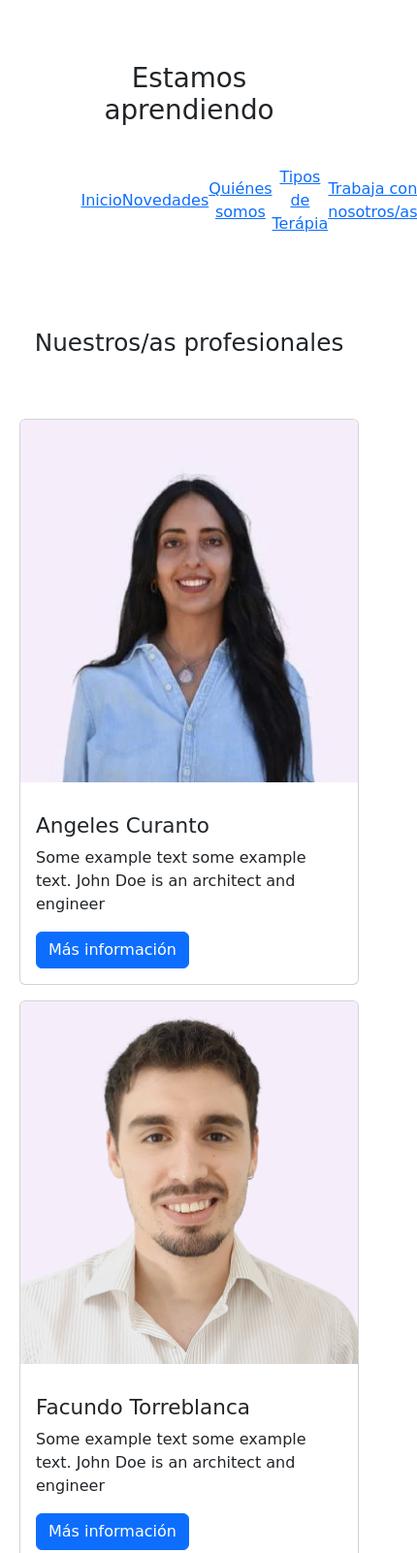
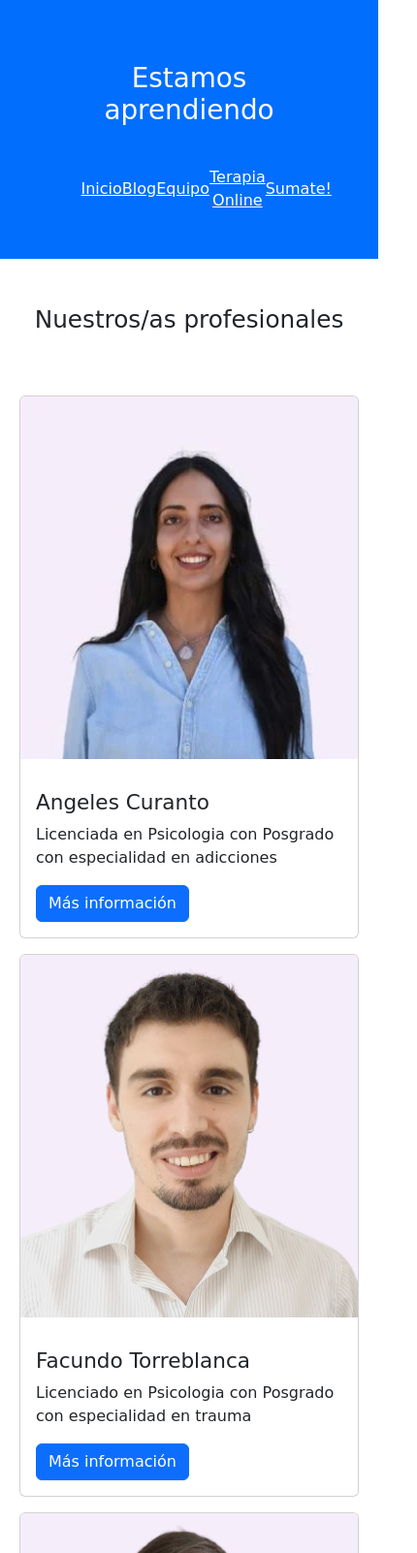
Before and after one commit to mmganancias/Preentrega3-MACHUCA.GANANCIAS, a website: page pages/equipo.html in a window 390 px wide. Shown: the top 1602 px of the page at 97% size, 430 px wide, since content can reach past the window. Drawn offline with nearby package versions, Linux system fonts and the light colour scheme.

Commit message:
actualizacion

```diff
--- a/pages/quienessomos.html
+++ b/pages/equipo.html
@@ -4,10 +4,11 @@
     <meta charset="UTF-8">
     <meta http-equiv="X-UA-Compatible" content="IE=edge">
     <meta name="viewport" content="width=device-width, initial-scale=1.0">
+    <link rel="stylesheet" href="https://cdnjs.cloudflare.com/ajax/libs/animate.css/4.1.1/animate.min.css">
     <link rel="stylesheet" href="../css/style.css">
-    <link rel="stylesheet" href="https://cdnjs.cloudflare.com/ajax/libs/animate.css/4.1.1/animate.min.css">
     <link href="https://cdn.jsdelivr.net/npm/bootstrap@5.2.3/dist/css/bootstrap.min.css" rel="stylesheet">
     <link href="https://cdnjs.cloudflare.com/ajax/libs/font-awesome/5.13.0/css/all.min.css" rel="stylesheet">
+    <script src="https://kit.fontawesome.com/cda0f6f2b1.js" crossorigin="anonymous"></script>
     <link rel="preconnect" href="https://fonts.googleapis.com">
     <link rel="preconnect" href="https://fonts.gstatic.com" crossorigin>
     <title>Estamos aprendiendo</title>
@@ -15,15 +16,15 @@
     <meta name="keywords" content="profesionales en salud mental, psicologia online, acompañamiento online">
 </head>
 <body>
-    <header class="main-head">
+    <header class="main-head text-white">
         <nav>
           <h1 id="logo">Estamos aprendiendo</h1>
           <ul>
-            <li><a href="../index.html">Inicio</a></li>
-            <li><a href="novedades.html">Novedades</a></li>
-            <li><a class="active" href="#">Quiénes somos</a></li>
-            <li><a href="tiposdeterapia.html">Tipos de Terápia</a></li>
-            <li><a href="trabajaconnosotros.html">Trabaja con nosotros/as</a></li>
+            <li><a class="text-white" href="../index.html">Inicio</a></li>
+            <li><a class="text-white" href="blog.html">Blog</a></li>
+            <li><a class="active text-white" href="#">Equipo</a></li>
+            <li><a class="text-white" href="terapiaonline.html">Terapia Online</a></li>
+            <li><a class="text-white" href="sumate.html">Sumate!</a></li>
           </ul>
         </nav>
     </header>
@@ -37,7 +38,7 @@
                 <figure><img class="card-img-top" src="../imgs/angeles_curanto.webp" alt="angeles_Curanto" style="width:100%"></figure>
                 <div class="card-body">
                     <h4 class="card-title">Angeles Curanto</h4>
-                    <p class="card-text">Some example text some example text. John Doe is an architect and engineer</p>
+                    <p class="card-text">Licenciada en Psicologia con Posgrado con especialidad en adicciones</p>
                     <a href="#" class="btn btn-primary">Más información</a>
                 </div>
             </div>
@@ -47,7 +48,7 @@
                 <figure><img class="card-img-top" src="../imgs/facundo_torreblanca.png" alt="angeles_Curanto" style="width:100%"></figure>
                 <div class="card-body">
                     <h4 class="card-title">Facundo Torreblanca</h4>
-                    <p class="card-text">Some example text some example text. John Doe is an architect and engineer</p>
+                    <p class="card-text">Licenciado en Psicologia con Posgrado con especialidad en trauma</p>
                     <a href="#" class="btn btn-primary">Más información</a>
                 </div>
             </div>
@@ -57,7 +58,7 @@
                 <figure><img class="card-img-top" src="../imgs/genesis_espinosa.png" alt="angeles_Curanto" style="width:100%"></figure>
                 <div class="card-body">
                     <h4 class="card-title">Genesis Espinosa</h4>
-                    <p class="card-text">Some example text some example text. John Doe is an architect and engineer</p>
+                    <p class="card-text">Licenciada en Psicologia, especialidad en niños/as</p>
                     <a href="#" class="btn btn-primary">Más información</a>
                 </div>
             </div>
@@ -67,7 +68,7 @@
                 <figure><img class="card-img-top" src="../imgs/giuliana_ferro.png" alt="angeles_Curanto" style="width:100%"></figure>
                 <div class="card-body">
                     <h4 class="card-title">Giuliana Ferro</h4>
-                    <p class="card-text">Some example text some example text. John Doe is an architect and engineer</p>
+                    <p class="card-text">Licenciada en Psicologia, Doctoado con especialidad Psicoanalitica</p>
                     <a href="#" class="btn btn-primary">Más información</a>
                 </div>
             </div>
@@ -77,7 +78,7 @@
                 <figure><img class="card-img-top" src="../imgs/ivana_bazan.png" alt="angeles_Curanto" style="width:100%"></figure>
                 <div class="card-body">
                     <h4 class="card-title">Ivana Bazan</h4>
-                    <p class="card-text">Some example text some example text. John Doe is an architect and engineer</p>
+                    <p class="card-text">Licenciada en Psicologia, especialidad en adultos mayores</p>
                     <a href="#" class="btn btn-primary">Más información</a>
                 </div>
             </div>
@@ -87,7 +88,7 @@
                 <figure><img class="card-img-top" src="../imgs/joaquin_gonzalez.png" alt="angeles_Curanto" style="width:100%"></figure>
                 <div class="card-body">
                     <h4 class="card-title">Joaquin   Gonzalez</h4>
-                    <p class="card-text">Some example text some example text. John Doe is an architect and engineer</p>
+                    <p class="card-text">Licenciado en Psicologia, Master en Psicologia Gestalt</p>
                     <a href="#" class="btn btn-primary">Más información</a>
                 </div>
             </div>
@@ -97,7 +98,7 @@
                 <figure><img class="card-img-top" src="../imgs/macarena_cannizaro.png" alt="angeles_Curanto" style="width:100%"></figure>
                 <div class="card-body">
                     <h4 class="card-title">Macarena Cannizaro</h4>
-                    <p class="card-text">Some example text some example text. John Doe is an architect and engineer</p>
+                    <p class="card-text">Licenciada en Psicologia, especialidad cognitivo-conductuak</p>
                     <a href="#" class="btn btn-primary">Más información</a>
                 </div>
             </div>
@@ -107,7 +108,7 @@
                 <figure><img class="card-img-top" src="../imgs/marcela_lattam.png" alt="angeles_Curanto" style="width:100%"></figure>
                 <div class="card-body">
                     <h4 class="card-title">Marcela Lattam</h4>
-                    <p class="card-text">Some example text some example text. John Doe is an architect and engineer</p>
+                    <p class="card-text">Licenciada en Psicologia, especialidad en adolescentes</p>
                     <a href="#" class="btn btn-primary">Más información</a>
                 </div>
             </div>
@@ -117,7 +118,7 @@
                 <figure><img class="card-img-top" src="../imgs/maximiliano_martin.png" alt="angeles_Curanto" style="width:100%"></figure>
                 <div class="card-body">
                     <h4 class="card-title">Maximiliano Martin</h4>
-                    <p class="card-text">Some example text some example text. John Doe is an architect and engineer</p>
+                    <p class="card-text">Licenciado en Psicologia, especialista en teparia de pareja</p>
                     <a href="#" class="btn btn-primary">Más información</a>
                 </div>
             </div>
@@ -127,7 +128,7 @@
                 <figure><img class="card-img-top" src="../imgs/mayra_villegas.png" alt="angeles_Curanto" style="width:100%"></figure>
                 <div class="card-body">
                     <h4 class="card-title">Mayra Villegas</h4>
-                    <p class="card-text">Some example text some example text. John Doe is an architect and engineer</p>
+                    <p class="card-text">Licenciada en Psicologia, especialidad: conductista</p>
                     <a href="#" class="btn btn-primary">Más información</a>
                 </div>
             </div>
@@ -137,7 +138,7 @@
                 <figure><img class="card-img-top" src="../imgs/melina_mansilla.-png.png" alt="angeles_Curanto" style="width:100%"></figure>
                 <div class="card-body">
                     <h4 class="card-title">Melina Mansilla</h4>
-                    <p class="card-text">Some example text some example text. John Doe is an architect and engineer</p>
+                    <p class="card-text">Licenciada en Psicologia, especialidad personas en cuidados paleativos</p>
                     <a href="#" class="btn btn-primary">Más información</a>
                 </div>
             </div>
@@ -147,7 +148,7 @@
                 <figure><img class="card-img-top" src="../imgs/melisa_flores.png" alt="angeles_Curanto" style="width:100%"></figure>
                 <div class="card-body">
                     <h4 class="card-title">Melisa Flores</h4>
-                    <p class="card-text">Some example text some example text. John Doe is an architect and engineer</p>
+                    <p class="card-text">Licenciada en Psicologia, especialidad: psicoanalisis</p>
                     <a href="#" class="btn btn-primary">Más información</a>
                 </div>
             </div>
@@ -157,7 +158,7 @@
                 <figure><img class="card-img-top" src="../imgs/santiago_arnedo.png" alt="angeles_Curanto" style="width:100%"></figure>
                 <div class="card-body">
                     <h4 class="card-title">Santiago Arnedo</h4>
-                    <p class="card-text">Some example text some example text. John Doe is an architect and engineer</p>
+                    <p class="card-text">Licenciado en Psicologia, Doctorado en desarollo infantil</p>
                     <a href="#" class="btn btn-primary">Más información</a>
                 </div>
             </div>
@@ -167,7 +168,7 @@
                 <figure><img class="card-img-top" src="../imgs/sofia_alvarez.jpg" alt="angeles_Curanto" style="width:100%"></figure>
                 <div class="card-body">
                     <h4 class="card-title">Sofia Alvarez</h4>
-                    <p class="card-text">Some example text some example text. John Doe is an architect and engineer</p>
+                    <p class="card-text">Licenciada en Psicologia, especialidad: Gestalt</p>
                     <a href="#" class="btn btn-primary">Más información</a>
                 </div>
             </div>
@@ -177,11 +178,20 @@
                 <figure><img class="card-img-top" src="../imgs/stefani_orellana.png" alt="angeles_Curanto" style="width:100%"></figure>
                 <div class="card-body">
                     <h4 class="card-title">Stefani Orellana</h4>
-                    <p class="card-text">Some example text some example text. John Doe is an architect and engineer</p>
+                    <p class="card-text">Licenciada en Psicologia, especialidad en jovenes/adultos</p>
                     <a href="#" class="btn btn-primary">Más información</a>
                 </div>
             </div>
     </section>
+    <footer>
+        <div class="container-fluid p-5 mt-5 bg-primary text-white text-center">
+          <h3> Seguinos en las redes</h3>
+          <p>No te pierdas las novedades</p>
+          <i class="fa-brands fa-facebook p-2"></i><a href=""></a>
+          <i class="fa-brands fa-instagram p-2"></i><a href=""></a>
+          <i class="fa-brands fa-spotify p-2"></i><a href=""></a>
+        </div>
+    </footer>
     <!-- javascript -->
     <script src="https://cdn.jsdelivr.net/npm/@popperjs/core@2.9.2/dist/umd/popper.min.js" integrity="sha384-IQsoLXl5PILFhosVNubq5LC7Qb9DXgDA9i+tQ8Zj3iwWAwPtgFTxbJ8NT4GN1R8p" crossorigin="anonymous"></script>
     <script src="js/bootstrap.min.js"></script>
--- a/scss/_global.scss
+++ b/scss/_global.scss
@@ -13,3 +13,7 @@
     margin: 0 auto;
     max-width: 1320px;
 }
+
+.main-head {
+    background-color: #026efd;
+}
```
Also changed, not shown: index.html (+20 -9 lines), pages/blog.html (renamed from pages/novedades.html, +25 -8 lines), pages/sumate.html (renamed from pages/trabajaconnosotros.html, +19 -8 lines), pages/terapiaonline.html (renamed from pages/tiposdeterapia.html, +30 -7 lines), css/style.css, 1 other file.
